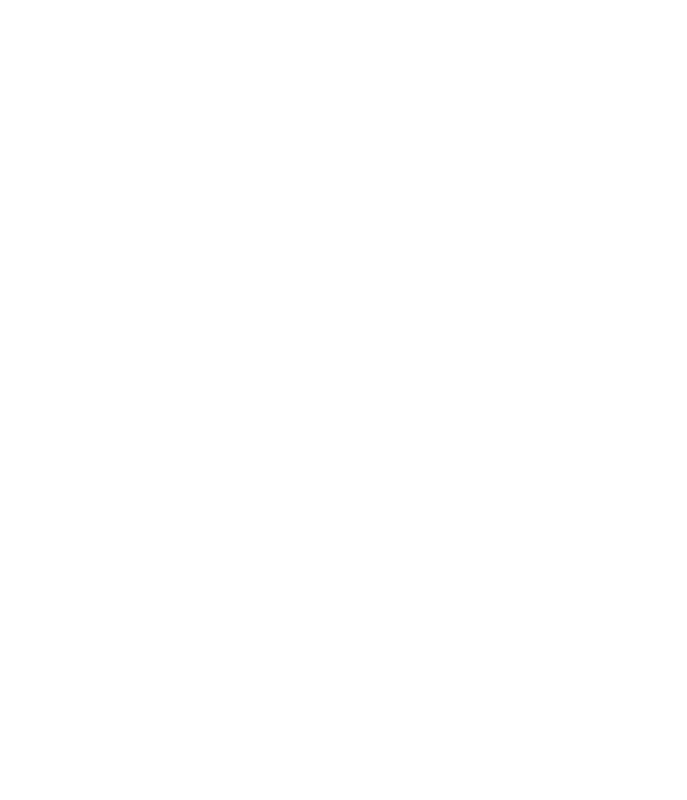
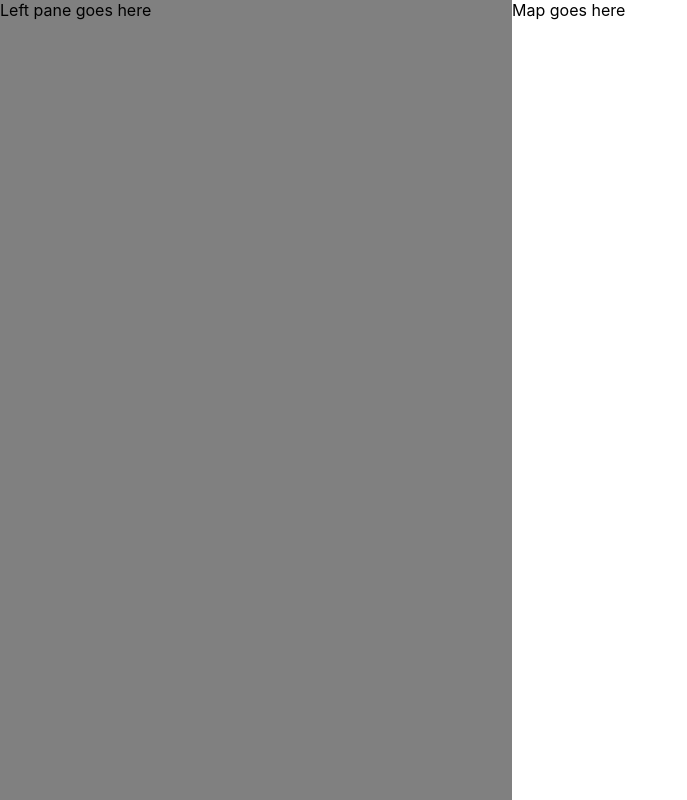
Before and after one commit to daylesalmon/komoot-test, a React (Create React App) app: page / in a window 1280 px wide. Shown: the whole page, without its empty margins (0-687 px from the left). Built offline with nearby package versions, Linux system fonts and the light colour scheme.

Commit message:
Started to style left pane and map

```diff
--- a/package.json
+++ b/package.json
@@ -6,6 +6,7 @@
     "@testing-library/jest-dom": "^4.2.4",
     "@testing-library/react": "^9.5.0",
     "@testing-library/user-event": "^7.2.1",
+    "node-sass": "^4.13.1",
     "react": "^16.13.0",
     "react-dom": "^16.13.0",
     "react-scripts": "3.4.0"
--- a/src/components/App/App.js
+++ b/src/components/App/App.js
@@ -1,7 +1,13 @@
 import React from 'react';
+import LeftPane from 'components/LeftPane/LeftPane';
+import Map from 'components/Map/Map';
 
 function App() {
-  return <div className="App" />;
+  return (
+    <>
+      <LeftPane /> <Map />
+    </>
+  );
 }
 
 export default App;
--- /dev/null
+++ b/src/components/LeftPane/LeftPane.js
@@ -0,0 +1,8 @@
+import React from 'react';
+import s from './LeftPane.module.scss';
+
+const LeftPane = () => {
+  return <div className={s.LeftPane}>Left pane goes here</div>;
+};
+
+export default LeftPane;
--- /dev/null
+++ b/src/components/LeftPane/LeftPane.module.scss
@@ -0,0 +1,6 @@
+.LeftPane {
+  background: gray;
+  height: 100vh;
+  width: 40%;
+  float: left;
+}
--- /dev/null
+++ b/src/components/Map/Map.js
@@ -0,0 +1,9 @@
+import React from 'react';
+
+import s from './Map.module.scss';
+
+const Map = () => {
+  return <div className={s.map}>Map goes here</div>;
+};
+
+export default Map;
--- /dev/null
+++ b/src/components/Map/Map.module.scss
@@ -0,0 +1,5 @@
+.map {
+  width: 60%;
+  height: 100vh;
+  float: right;
+}
--- /dev/null
+++ b/src/index.css
@@ -0,0 +1,11 @@
+body {
+  margin: 0;
+  font-family: -apple-system, BlinkMacSystemFont, 'Segoe UI', 'Roboto', 'Oxygen', 'Ubuntu',
+    'Cantarell', 'Fira Sans', 'Droid Sans', 'Helvetica Neue', sans-serif;
+  -webkit-font-smoothing: antialiased;
+  -moz-osx-font-smoothing: grayscale;
+}
+
+code {
+  font-family: source-code-pro, Menlo, Monaco, Consolas, 'Courier New', monospace;
+}
--- a/src/index.js
+++ b/src/index.js
@@ -2,6 +2,7 @@
 import ReactDOM from 'react-dom';
 import App from './components/App/App';
 import * as serviceWorker from './serviceWorker';
+import './index.css';
 
 ReactDOM.render(<App />, document.getElementById('root'));
 
```
Also changed, not shown: 1 other file (tests, documents, lock files or other folders).
